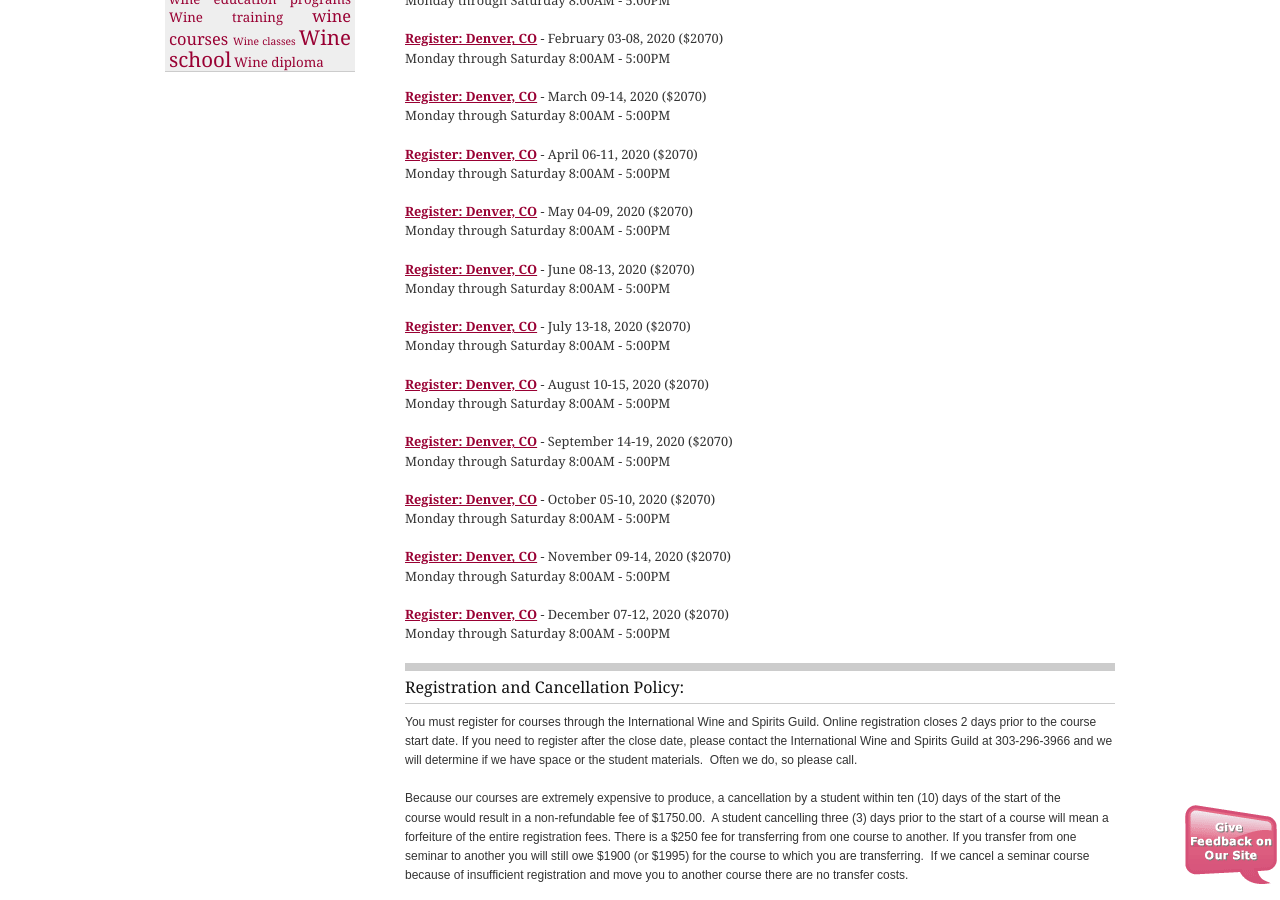
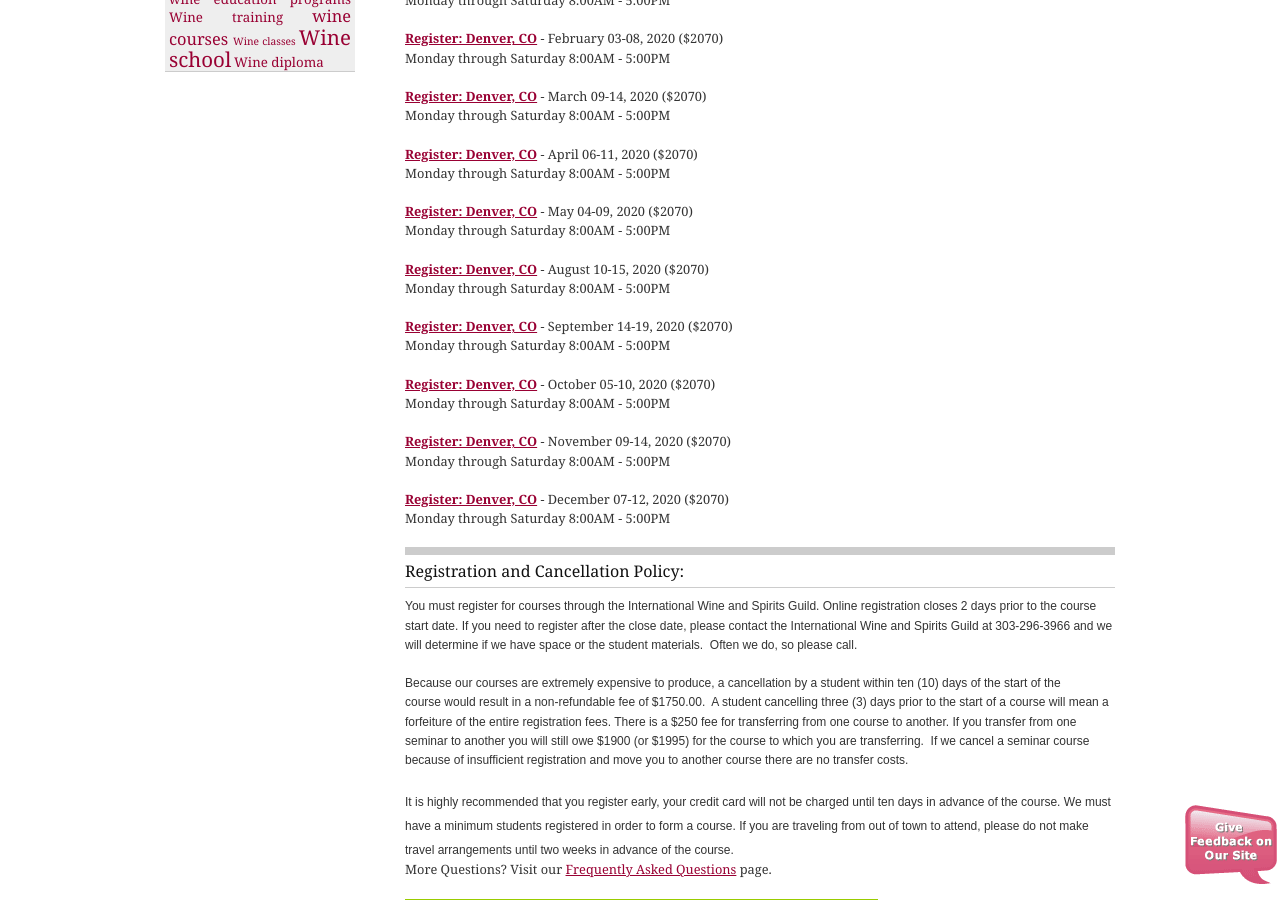
Before and after one commit to CKDev/internationalwineguild.com, a Jekyll site: the page built from advanced-wine-course-registration.html, in a window 1280 px wide and 900 px high, scrolled down 1766 px. Built offline with Jekyll 4.4.1, drawn with Linux system fonts in a browser that asks for light colours; a script that is not in the unit is left out; comment, search, counter and statistics services are not loaded.

Commit message:
Update advanced-wine-course-registration.html

```diff
--- a/advanced-wine-course-registration.html
+++ b/advanced-wine-course-registration.html
@@ -106,16 +106,6 @@
   Monday through Saturday 8:00AM - 5:00PM</p>
 
 <p><a
-    href="http://ww4.aitsafe.com/cf/add.cfm?userid=6714687&amp;product=Intensive+Study+Adv+Wine+Denver++-++06/08-13,+2020&amp;price=2070&amp;return=www.internationalwineguild.com/advanced-wine-course-registration"
-    class="ga-track"><strong>Register: Denver, CO</strong></a> - June 08-13, 2020 ($2070)<br>
-  Monday through Saturday 8:00AM - 5:00PM</p>
-
-<p><a
-    href="http://ww4.aitsafe.com/cf/add.cfm?userid=6714687&amp;product=Intensive+Study+Adv+Wine+Denver++-++07/13-18,+2020&amp;price=2070&amp;return=www.internationalwineguild.com/advanced-wine-course-registration"
-    class="ga-track"><strong>Register: Denver, CO</strong></a> - July 13-18, 2020 ($2070)<br>
-  Monday through Saturday 8:00AM - 5:00PM</p>
-
-<p><a
     href="http://ww4.aitsafe.com/cf/add.cfm?userid=6714687&amp;product=Intensive+Study+Adv+Wine+Denver++-++08/10-15,+2020&amp;price=2070&amp;return=www.internationalwineguild.com/advanced-wine-course-registration"
     class="ga-track"><strong>Register: Denver, CO</strong></a> - August 10-15, 2020 ($2070)<br>
   Monday through Saturday 8:00AM - 5:00PM</p>
```
